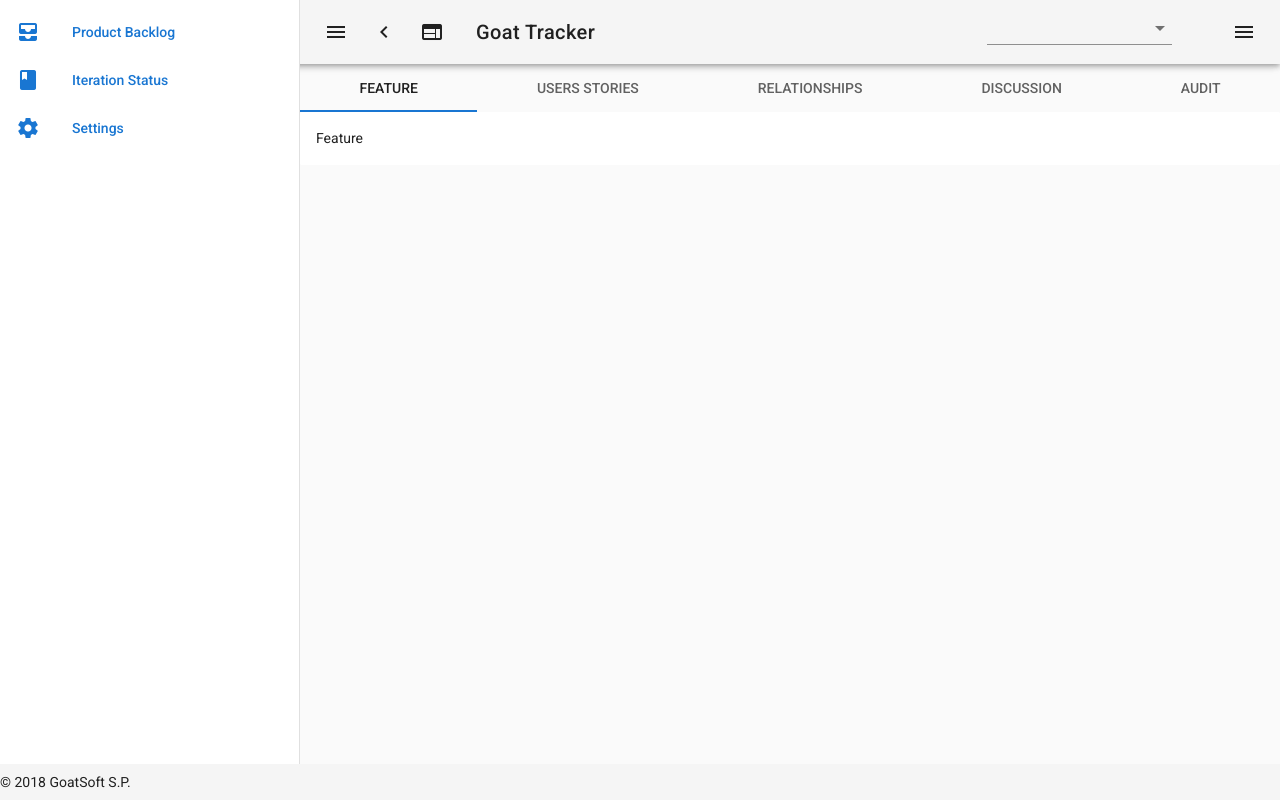
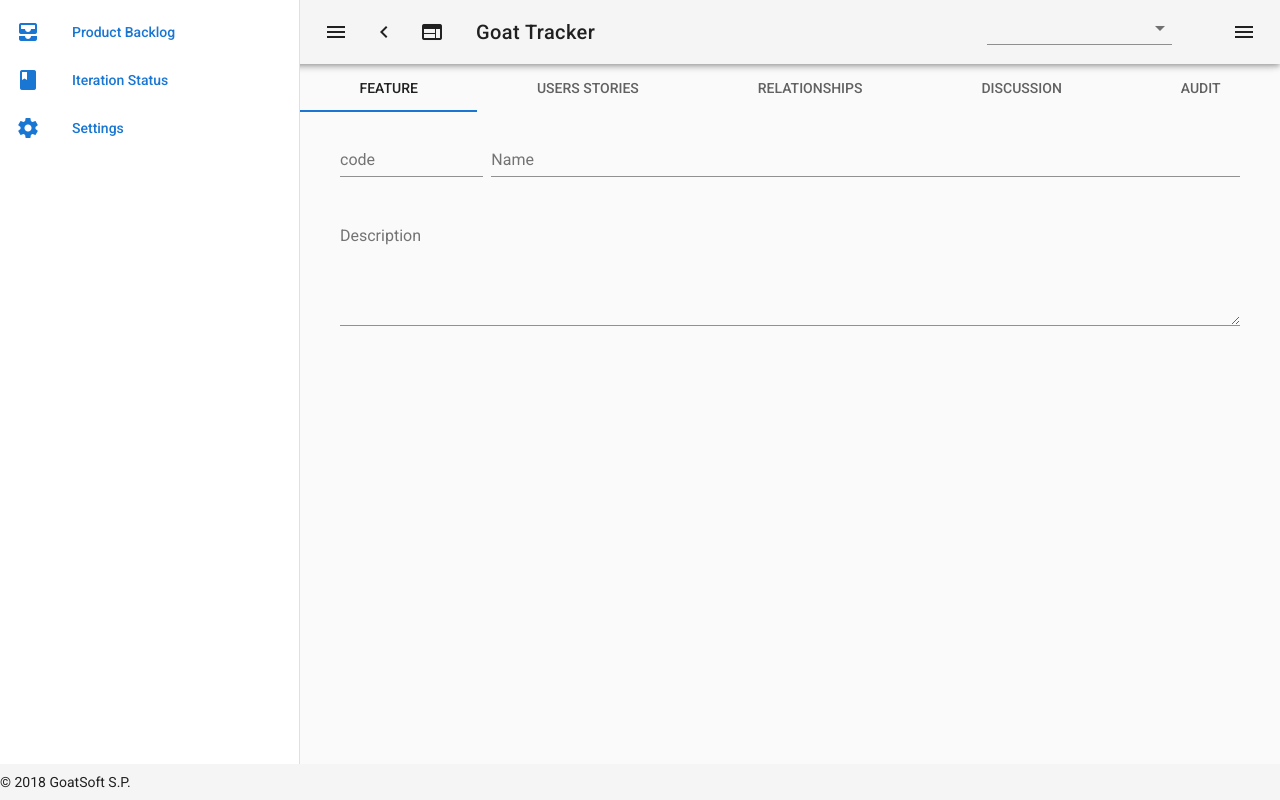
Before and after one commit to dgarcia202/goat-tracker, a Vue app in the folder ui/: page /feature/1 in a window 1280 px wide. Built offline with nearby package versions, Linux system fonts and the light colour scheme; no server answers.

Commit message:
begin feature form desing

```diff
--- a/ui/src/assets/css/main.css
+++ b/ui/src/assets/css/main.css
@@ -1,3 +1,7 @@
+.full-width {
+    width: 100%;
+}
+
 .custom-alert {
     position: absolute !important;
     z-index: 9999;
--- a/ui/src/components/BacklogManagement.vue
+++ b/ui/src/components/BacklogManagement.vue
@@ -1,5 +1,5 @@
 <template>
-    <div style="width: 100%;">
+    <div class="full-width">
         <v-alert v-model="alert.show" :type="alert.type" transition="slide-y-transition" dismissible
             class="custom-alert">
             {{alert.message}}
--- a/ui/src/components/FeatureDetails.vue
+++ b/ui/src/components/FeatureDetails.vue
@@ -17,14 +17,61 @@
         </v-tabs>
 
         <v-tabs-items v-model="selectedTab">
-            <v-tab-item
-                v-for="item in tabTitles"
-                :key="item">
 
+            <v-tab-item key="Feature">
+                <v-form v-model="valid" class="mx-4">
+                    <v-container grid-list-md text-xs-center fluid>
+                        <v-layout row wrap>
+                            <v-flex xs2>
+                                <v-text-field
+                                v-model="name"
+                                :rules="nameRules"
+                                label="code"
+                                value="00000001"
+                                required>00000002</v-text-field>
+                            </v-flex>
+                            <v-flex xs10>
+                                <v-text-field
+                                v-model="name"
+                                :rules="nameRules"
+                                label="Name"
+                                required />
+                            </v-flex>
+                            <v-flex xs12>
+                                <v-textarea
+                                name="input-7-1"
+                                label="Description"
+                                ></v-textarea>
+                            </v-flex>
+                        </v-layout>
+                    </v-container>
+                </v-form>
+            </v-tab-item>
+
+            <v-tab-item key="User Stories">
                 <v-card flat>
-                <v-card-text>{{ item }}</v-card-text>
+                    <v-card-text>US</v-card-text>
                 </v-card>
             </v-tab-item>
+
+            <v-tab-item key="Relationships">
+                <v-card flat>
+                    <v-card-text>rel</v-card-text>
+                </v-card>
+            </v-tab-item>
+
+            <v-tab-item key="Discussion">
+                <v-card flat>
+                    <v-card-text>forumn</v-card-text>
+                </v-card>
+            </v-tab-item>
+
+            <v-tab-item key="Audit">
+                <v-card flat>
+                    <v-card-text>aud</v-card-text>
+                </v-card>
+            </v-tab-item>
+
         </v-tabs-items>
 
     </div>
```
